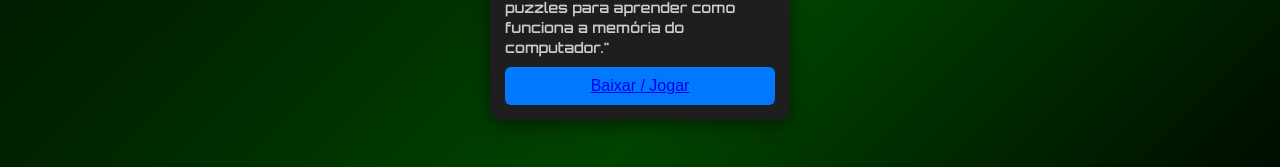
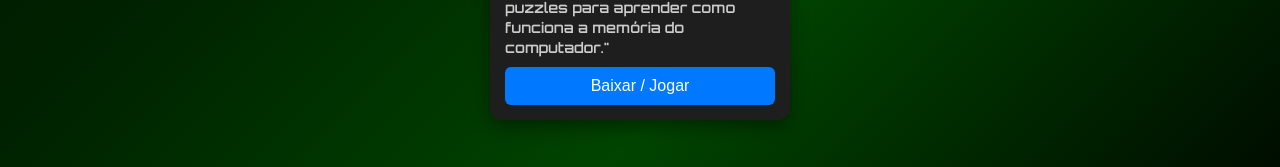
Before and after one commit to gabriel-couto06/Site-MMG, a plain HTML site: page download.html in a window 1280 px wide. Shown: the part 475-642 px from the top of the page. Drawn offline with Linux system fonts and the light colour scheme.

Commit message:
Update download.html

```diff
--- a/download.html
+++ b/download.html
@@ -22,7 +22,7 @@
       <p class="game-description">
        "Controle um gnomo e resolva puzzles para aprender como funciona a memória do computador."
       </p>
-      <button type="download" class="download-btn"><a href="Game/MMG.exe" download="MMG.exe">Baixar / Jogar</a></button>
+      <button type="download" class="download-btn"><a href="Game/MMG.exe" download="MMG.exe" style="text-decoration: none; color: white;">Baixar / Jogar</a></button>
     </div>
   </div>
 </div>
```
